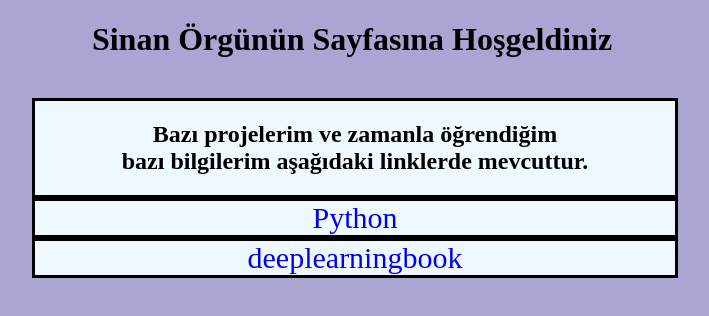
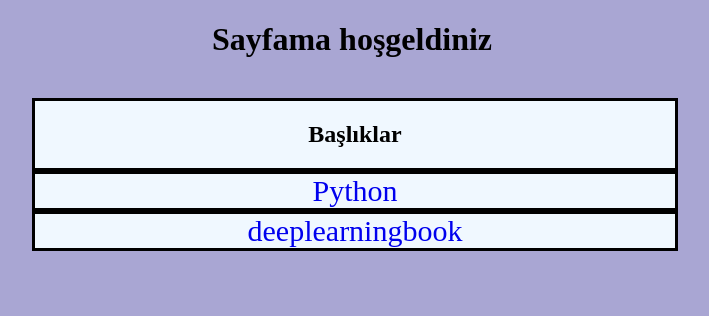
Before and after one commit to sinanorgu44/sinanorgu44.github.io, a plain HTML site: page index.html in a window 1280 px wide. Shown: the whole page, without its empty margins (288-997 px from the left). Drawn offline with Linux system fonts and the light colour scheme.

Commit message:
başlıkları değiştirdim sadece

```diff
--- a/index.html
+++ b/index.html
@@ -8,12 +8,12 @@
 </head>
 
 <body>
-    <h1>Sinan Örgünün Sayfasına Hoşgeldiniz </h1>
+    <h1>Sayfama hoşgeldiniz</h1>
     <br>
     <div style="margin: auto; width: 50%;">
 
         <div class="konular" style="font-size: medium;">
-            <h2>Bazı projelerim ve zamanla öğrendiğim <br>bazı bilgilerim aşağıdaki linklerde mevcuttur.</h2>
+            <h2>Başlıklar</h2>
         </div>
 
         <a href="python.html">
```
Also changed, not shown: python.html (+1 -1 lines).
